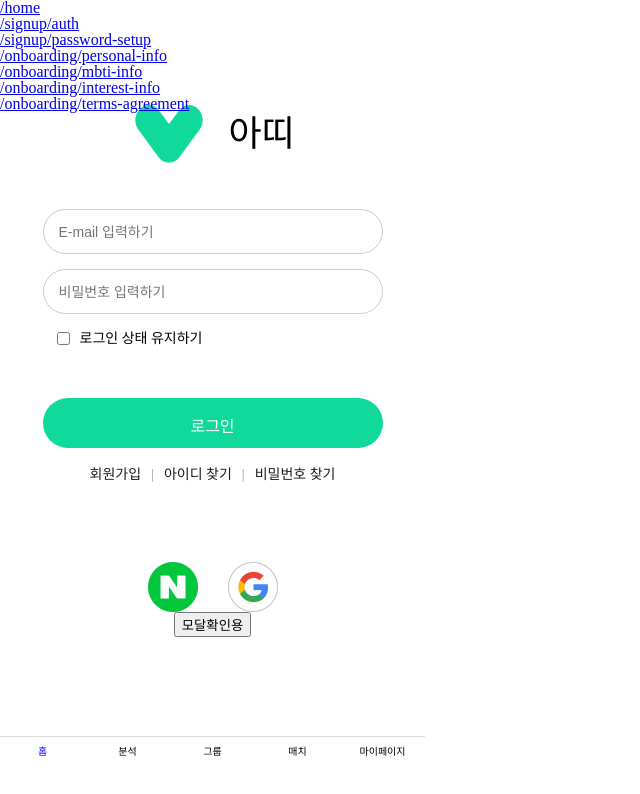
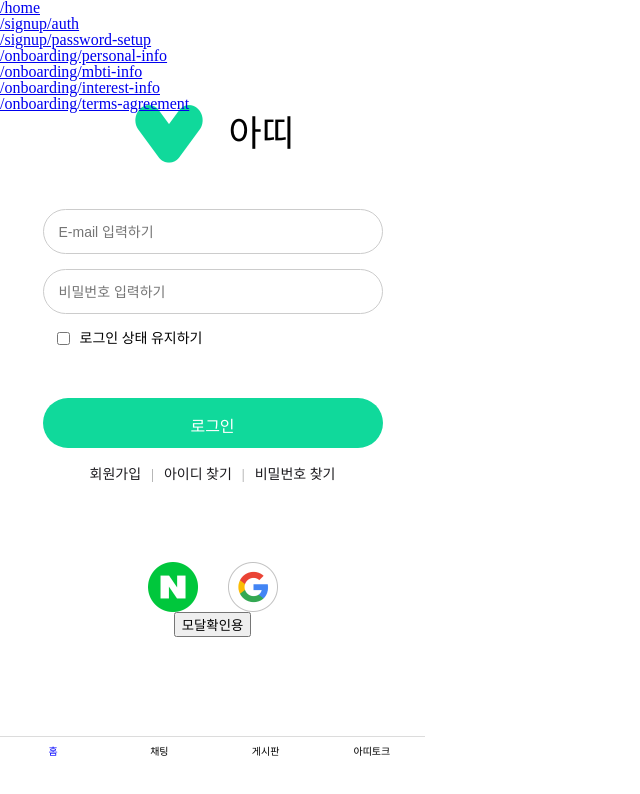
Before and after one commit to ATTI-UMC/ATTI-frontend, a React (Vite) app: page / in a window 1280 px wide. Shown: the top 794 px of the page, without its empty margins (0-640 px from the left). Built offline with nearby package versions, Linux system fonts and the light colour scheme.

Commit message:
feat: 게시판 경로 변경

```diff
--- a/src/components/MainNavigationBar.jsx
+++ b/src/components/MainNavigationBar.jsx
@@ -14,16 +14,13 @@ function MainNavigationBar() {
         홈
       </NavItem>
       <NavItem to="/report" isActive={checkActive("/report")}>
-        분석
+        채팅
       </NavItem>
-      <NavItem to="/group" isActive={checkActive("/group")}>
-        그룹
+      <NavItem to="/community/counseling" isActive={checkActive("/group")}>
+        게시판
       </NavItem>
       <NavItem to="/match" isActive={checkActive("/match")}>
-        매치
-      </NavItem>
-      <NavItem to="/mypage" isActive={checkActive("/mypage")}>
-        마이페이지
+        아띠토크
       </NavItem>
     </NavBar>
   );
```
